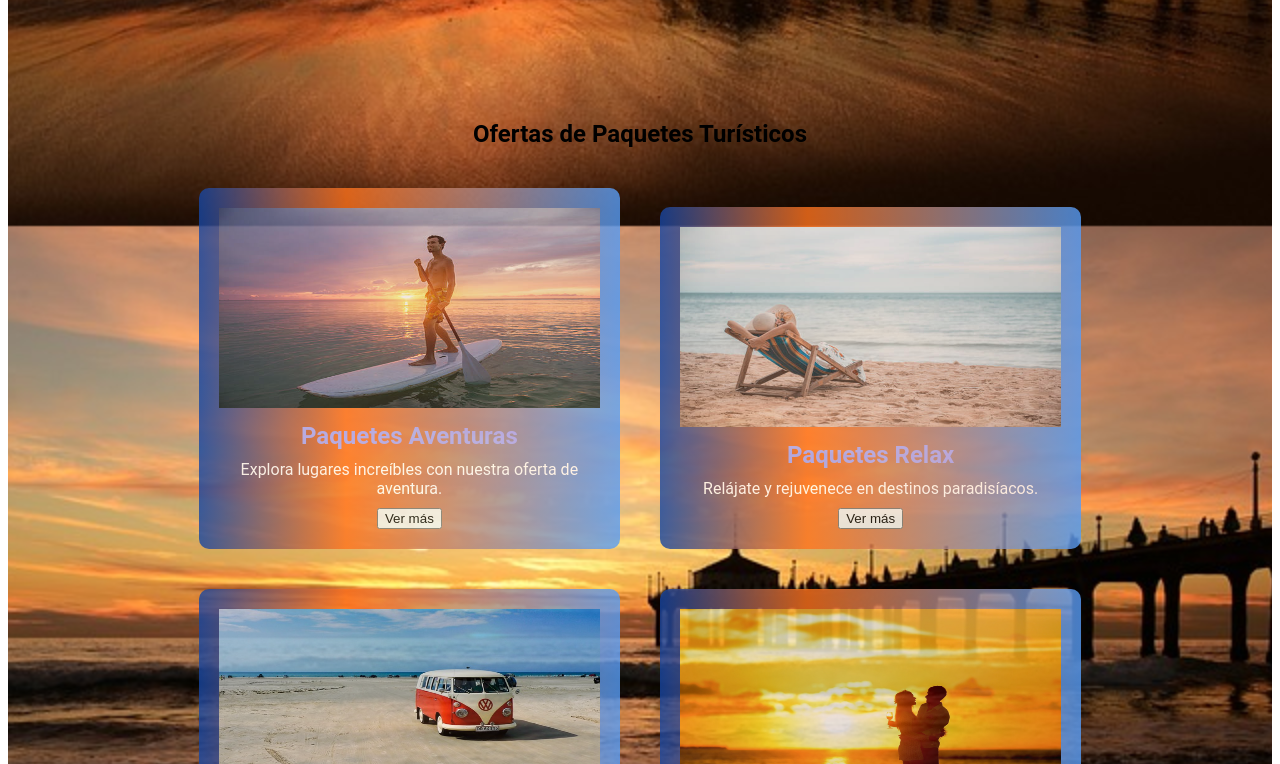
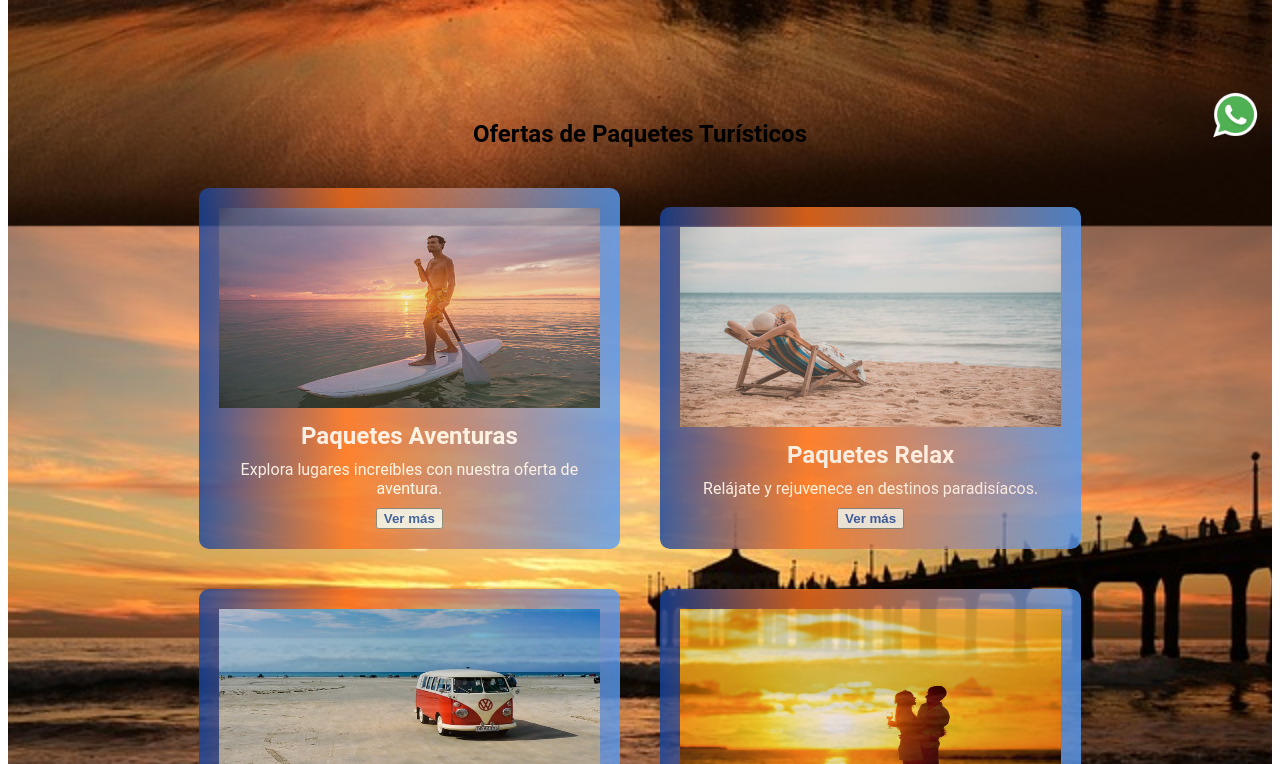
Before and after one commit to Shinobirun/NosTurisVue, a Vue app: page / in a window 1280 px wide. Shown: the part 636-1400 px from the top of the page. Built offline with nearby package versions, Linux system fonts and the light colour scheme.

Commit message:
Agregado de Whats y for each

```diff
--- a/src/components/ContactFormComponent.vue
+++ b/src/components/ContactFormComponent.vue
@@ -28,11 +28,11 @@
         <iframe src="https://www.google.com/maps/embed?pb=!1m18!1m12!1m3!1d3284.8253499187767!2d-58.423588810360314!3d-34.58328548669217!2m3!1f0!2f0!3f0!3m2!1i1024!2i768!4f13.1!3m3!1m2!1s0x95bcb581f543de5d%3A0x192f65363601ef13!2sAv.%20Sta.%20Fe%203954-3902%2C%20C1425BHB%20CABA!5e0!3m2!1ses-419!2sar!4v1695125649356!5m2!1ses-419!2sar" width="600" height="450" style="border:0;" allowfullscreen="" loading="lazy" referrerpolicy="no-referrer-when-downgrade"></iframe>
       </div>
 
-      <div class="whatsapp-button">
-  <a href="https://api.whatsapp.com/send?phone=1167126268" target="_blank">
-    <img src="../assets/images/icons/Whatsapp_37229.png   " alt="WhatsApp">
-  </a>
-</div>
+      <div>
+        <WhatsappComponent></WhatsappComponent>
+      </div>
+
+
 
       </div>
 
@@ -41,7 +41,16 @@
   </template>
 
   <script>
+
+  import WhatsappComponent from './WhatsappComponent.vue';
+
+
   export default {
+
+    components: {
+      WhatsappComponent
+
+    },
     data() {
       return {
         nombre: '',
@@ -71,7 +80,9 @@
         })
         .catch(error => console.error('Error:', error));
       }
-    }
+    },
+
+
   };
   </script>
 
@@ -93,12 +104,14 @@
 
 .iframe {
   background-color: var(--color-backForm1);
-  width: 90%;
+  width: 98.5%;
   padding: 10px;
+
 }
 
 .iframe iframe {
   width: 100%;
+
 }
 
 
--- a/src/components/OffertsComponent.vue
+++ b/src/components/OffertsComponent.vue
@@ -103,21 +103,20 @@
     }
 
     .logo img {
-        max-width: 100px; /* Tamaño máximo del logo en píxeles */
+        max-width: 100px;
         height: auto;
 
     }
 
-    /* Estilos para la sección de ofertas */
+
 
 
 
     .offert img {
-        max-width: 100%; /* Ajusta el ancho máximo al 100% para que todas las imágenes se redimensionen automáticamente */
-        height: auto; /* Ajusta la altura automáticamente para mantener la proporción */
-        width: 100%; /* Añade esto para asegurarte de que el ancho sea del 100% del contenedor */
-        max-height: 200px; /* Establece la altura máxima deseada en píxeles */
-    }
+        max-width: 100%;
+        height: auto;
+        width: 100%;
+        max-height: 200px;
 
     @keyframes cambiaColor {
         0% {
@@ -132,11 +131,24 @@
           color:#0f0102;
         }
       }
+    }
 
-    /* Aplicar animación de vibración al hacer hover sobre las ofertas */
+
     .offert:hover {
-        animation: vibrar 0.3s ;
+
         opacity: 1;
+    }
+
+    .offert button {
+      color: var(--color-primary);
+            text-decoration: none;
+            font-weight: bold;
+    }
+
+    .offert button :hover {
+      color: var(--color-primary);
+            text-decoration: none;
+            font-weight: bold;
     }
 
 
--- /dev/null
+++ b/src/components/WhatsappComponent.vue
@@ -0,0 +1,35 @@
+<template>
+<div class="whatsapp-button">
+    <a href="https://api.whatsapp.com/send?phone=1167126268" target="_blank">
+     <img src="../assets/images/icons/Whatsapp_37229.png   " alt="WhatsApp">
+    </a>
+  </div>
+
+</template>
+
+
+
+<script>
+  export default {
+    name: 'WhatsappComponent'
+
+
+  }
+
+
+  </script>
+
+
+<style scoped>
+
+.whatsapp-button {
+  position: fixed;
+  bottom: 20px;
+  right: 20px;
+}
+
+.whatsapp-button img {
+  width: 50px;
+}
+
+</style>
--- a/src/views/HomeView.vue
+++ b/src/views/HomeView.vue
@@ -5,6 +5,7 @@
       <BannerComponent />
       <OffertComponent @ver-detalles="mostrarDetalles" />
       <DetailsComponent v-if="mostrarDetalles" :ofertaSeleccionada="ofertaSeleccionada" @volver="ocultarDetalles" />
+      <WhatsappComponent></WhatsappComponent>
     </main>
     <FooterComponent />
   </div>
@@ -17,6 +18,7 @@ import BannerComponent from '@/components/BannerComponent.vue'
 import OffertComponent from '@/components/OffertsComponent.vue'
 import FooterComponent from '@/components/FooterComponent.vue'
 import DetailsComponent from '@/components/DetailsComponent.vue'
+import WhatsappComponent from '@/components/WhatsappComponent.vue'
 
 export default {
 name: 'HomeView',
@@ -24,6 +26,7 @@ components: {
   HeaderComponent,
   BannerComponent,
   OffertComponent,
+  WhatsappComponent,
   FooterComponent,
   DetailsComponent
 },
--- a/src/views/RegistroView.vue
+++ b/src/views/RegistroView.vue
@@ -1,7 +1,10 @@
 <template>
   <div>
     <HeaderComponent />
-    <RegistroFormComponent />
+    <main>
+      <RegistroFormComponent />
+      <WhatsappComponent></WhatsappComponent>
+    </main>
     <FooterComponent />
   </div>
 </template>
@@ -10,11 +13,13 @@
   import HeaderComponent from '@/components/HeaderComponent.vue';
   import RegistroFormComponent from '@/components/FormRegistroComponent.vue';
   import FooterComponent from '@/components/FooterComponent.vue';
+  import WhatsappComponent from '@/components/WhatsappComponent.vue';
 
   export default {
     components: {
       HeaderComponent,
       RegistroFormComponent,
+      WhatsappComponent,
       FooterComponent
     }
   }
@@ -31,4 +36,8 @@
   background-size: cover; /* Ajusta la imagen al tamaño del viewport */
   background-attachment: fixed; /* Fija la imagen de fondo para que no se desplace con el contenido */
  }
+
+ main {
+  height: 58vh;
+ }
 </style>
--- a/src/views/ToursView.vue
+++ b/src/views/ToursView.vue
@@ -18,6 +18,8 @@
     <RomanticComponent v-if="filtro === 'romantico'"></RomanticComponent>
     <RelaxComponent v-if="filtro === 'todos'"></RelaxComponent>
     <RomanticComponent v-if="filtro === 'todos'"></RomanticComponent>
+
+    <WhatsappComponent></WhatsappComponent>
     </main>
 
     <FooterComponent />
@@ -30,6 +32,7 @@
 import FooterComponent from '../components/FooterComponent.vue';
 import RelaxComponent from '../components/RelaxComponent.vue';
 import RomanticComponent from '../components/RomanticComponent.vue';
+import WhatsappComponent from '@/components/WhatsappComponent.vue';
 
 export default {
   name: 'ToursView',
@@ -37,6 +40,7 @@ export default {
     HeaderComponent,
     FooterComponent,
     RelaxComponent,
+    WhatsappComponent,
     RomanticComponent,
   },
   data() {
```
